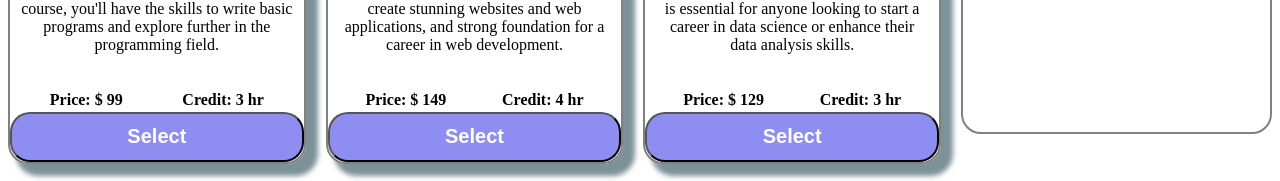
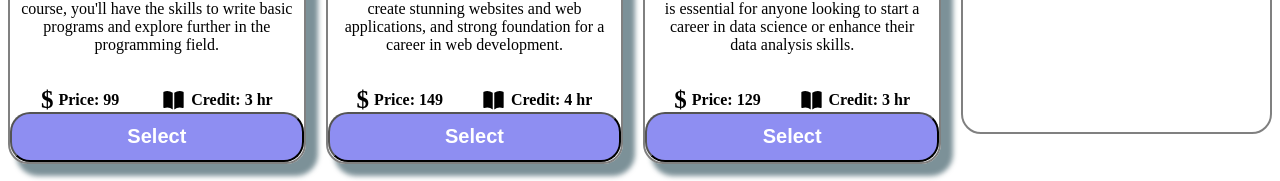
Before and after one commit to Md-Nazmus-Sakib/Course-Registration, a React (Vite) app: page / in a window 1280 px wide. Shown: the part 490-671 px from the top of the page. Built offline with nearby package versions, Linux system fonts and the light colour scheme.

Commit message:
hero-icon-add

```diff
--- a/package.json
+++ b/package.json
@@ -10,6 +10,7 @@
     "preview": "vite preview"
   },
   "dependencies": {
+    "@heroicons/react": "^2.0.18",
     "react": "^18.2.0",
     "react-dom": "^18.2.0",
     "react-toastify": "^9.1.3"
--- a/src/component/AllCourses/AllCourses.css
+++ b/src/component/AllCourses/AllCourses.css
@@ -32,7 +32,7 @@
     }
 
     .course-name {
-        max-height: 600px;
+        height: 650px;
 
     }
 
--- a/src/component/Course/Course.css
+++ b/src/component/Course/Course.css
@@ -21,6 +21,7 @@
 .card-footer {
     display: flex;
     justify-content: space-around;
+    align-items: center;
 }
 
 .btn-select {
@@ -49,6 +50,29 @@
 
 }
 
+.flex-center {
+    display: flex;
+    justify-content: center;
+    align-items: center;
+}
+
+.font-big {
+    font-size: 25px;
+    font-weight: bolder;
+}
+
+.flex-center h4 {
+    margin-left: 5px;
+}
+
+.hero-icon {
+    width: 25px;
+    height: 25px;
+    margin: 0;
+    padding: 0;
+
+}
+
 /* @media only screen and (max-width: 640px) {
     .course-card {
         height: 550px;
--- a/src/component/Course/Course.jsx
+++ b/src/component/Course/Course.jsx
@@ -1,4 +1,5 @@
 import './Course.css'
+import { BeakerIcon, BookOpenIcon } from '@heroicons/react/24/solid'
 
 const Course = ({ course, handelSelectToAddCourse }) => {
     const { image, title, description, price, credit_hour } = course;
@@ -9,8 +10,18 @@ const Course = ({ course, handelSelectToAddCourse }) => {
             <h1>{title}</h1>
             <p>{description}</p>
             <div className='card-footer'>
-                <h4>Price: $ {price}</h4>
-                <h4>Credit: {credit_hour} hr</h4>
+
+                {/* <h4> <span className='font-big'>$</span> Price: {price}</h4> */}
+
+                <div className='flex-center'>
+                    <span className='font-big'>$</span>
+                    <h4> Price: {price}</h4>
+                </div>
+                <div className='flex-center'>
+                    <BookOpenIcon className='hero-icon' />
+                    <h4>  Credit: {credit_hour} hr</h4>
+                </div>
+
             </div>
             <button onClick={() => { handelSelectToAddCourse(course) }} className='btn-select'>Select</button>
 
```
Also changed, not shown: 1 other file (tests, documents, lock files or other folders).
